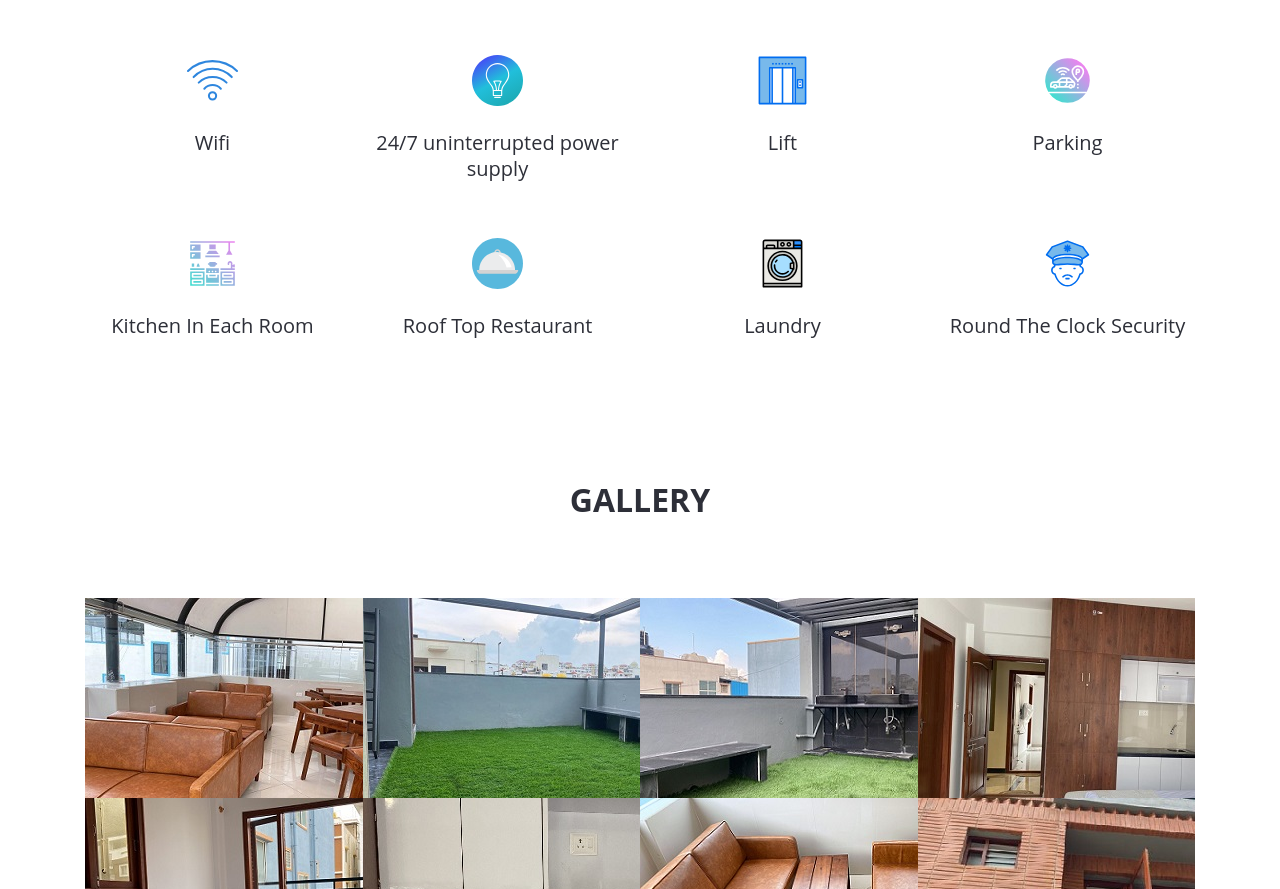
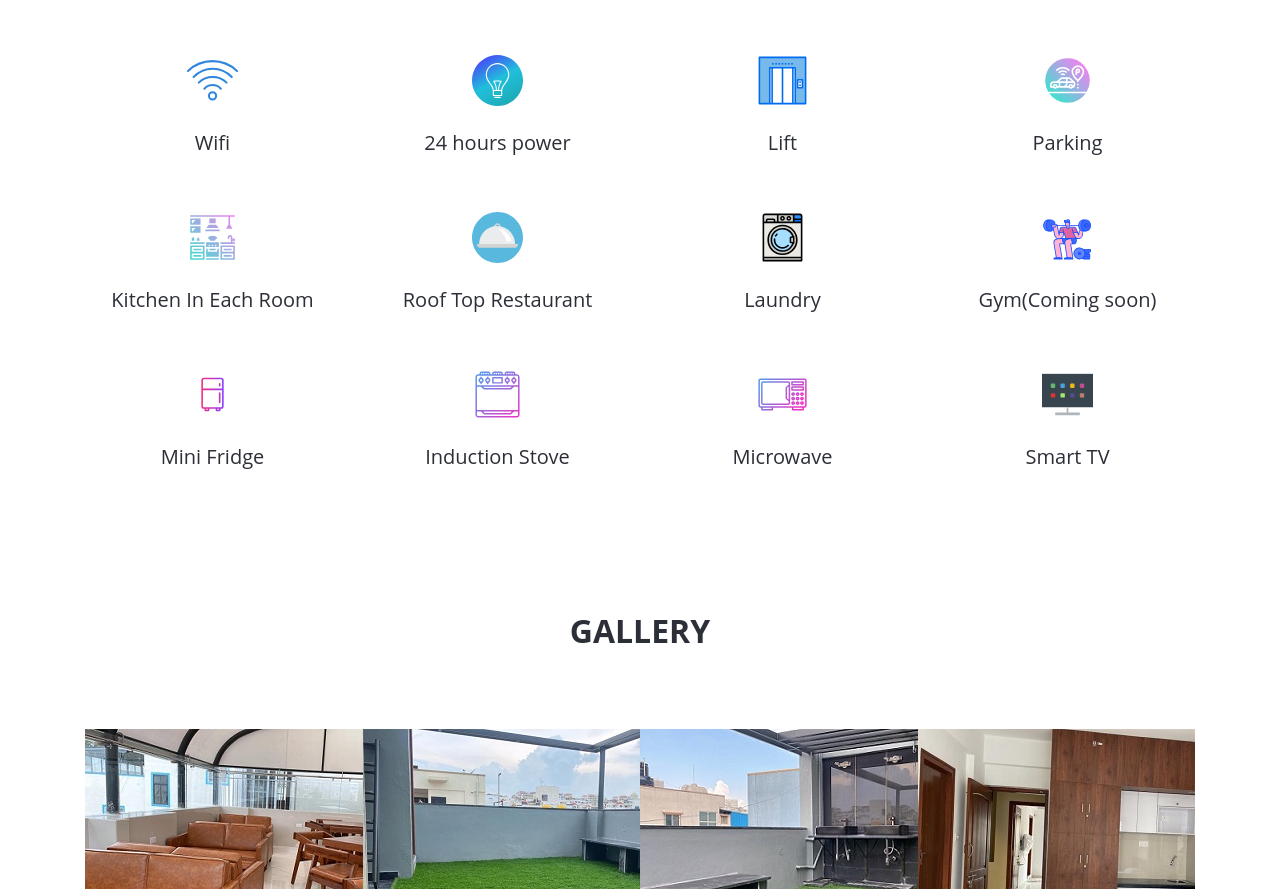
Before and after one commit to srinivasa09/mile, a plain HTML site: page index.html in a window 1280 px wide. Shown: the part 1580-2469 px from the top of the page. Drawn offline with Linux system fonts and the light colour scheme; files whose address does not match are found by name.

Commit message:
facilities

```diff
--- a/index.html
+++ b/index.html
@@ -83,13 +83,8 @@
       <div class="slider-wrapper">
         <div class="owl-carousel hero-carousel">
           <div class="hero-carousel-item">
-            <img src="assets/img/wip.jpg" alt="">
-            <div class="img-caption">
-              <h1 class="mb-4">Website Work In Progress</h1>
-            </div>
+            <img src="assets/img/main.jpg" alt="">
           </div>
-
-
         </div>
       </div> <!-- .slider-wrapper -->
     </div> <!-- .page-banner -->
@@ -143,7 +138,7 @@
               <div class="img-fluid mb-4">
                 <img width="20%" height="20%" src="assets/img/icons/electricity.svg" alt="">
               </div>
-              <h5>24/7 uninterrupted power supply</h5>
+              <h5>24 hours power</h5>
             </div>
           </div>
 
@@ -195,11 +190,48 @@
           <div class="col-md-6 col-lg-4 col-xl-3 py-3 mb-3">
             <div class="text-center">
               <div class="img-fluid mb-4">
-                <img width="20%" height="20%" src="assets/img/icons/security.svg" alt="">
+                <img width="20%" height="20%" src="assets/img/icons/gym.svg" alt="">
               </div>
-              <h5>Round The Clock Security</h5>
+              <h5>Gym(Coming soon)</h5>
             </div>
           </div>
+
+           <div class="col-md-6 col-lg-4 col-xl-3 py-3 mb-3">
+            <div class="text-center">
+              <div class="img-fluid mb-4">
+                <img width="20%" height="20%" src="assets/img/icons/fridge.svg" alt="">
+              </div>
+              <h5>Mini Fridge</h5>
+            </div>
+          </div>
+
+           <div class="col-md-6 col-lg-4 col-xl-3 py-3 mb-3">
+            <div class="text-center">
+              <div class="img-fluid mb-4">
+                <img width="20%" height="20%" src="assets/img/icons/induction.svg" alt="">
+              </div>
+              <h5>Induction Stove</h5>
+            </div>
+          </div>
+
+           <div class="col-md-6 col-lg-4 col-xl-3 py-3 mb-3">
+            <div class="text-center">
+              <div class="img-fluid mb-4">
+                <img width="20%" height="20%" src="assets/img/icons/microwave.svg" alt="">
+              </div>
+              <h5>Microwave</h5>
+            </div>
+          </div>
+
+           <div class="col-md-6 col-lg-4 col-xl-3 py-3 mb-3">
+            <div class="text-center">
+              <div class="img-fluid mb-4">
+                <img width="20%" height="20%" src="assets/img/icons/smart_tv.svg" alt="">
+              </div>
+              <h5>Smart TV</h5>
+            </div>
+          </div>
+
 
         </div>
       </div> <!-- .container -->
@@ -372,7 +404,7 @@ $(document).ready(function() {
         image: {
           tError: '<a href="%url%">The image #%curr%</a> could not be loaded.',
           titleSrc: function(item) {
-            return item.el.attr('title') + '<small>by Marsel Van Oosten</small>';
+            return '';
           }
         }
       });
@@ -390,15 +422,10 @@ $(document).ready(function() {
         image: {
           tError: '<a href="%url%">The image #%curr%</a> could not be loaded.',
           titleSrc: function(item) {
-            return item.el.attr('title') + '<small>by Marsel Van Oosten</small>';
+            return '';
           }
         }
       });
-
-
-
-
-
 });
 
 </script>
```
Also changed, not shown: assets/img/icons/fridge.svg (added), assets/img/icons/gym.svg (added), assets/img/icons/induction.svg (added), assets/img/icons/microwave.svg (added), assets/img/icons/smart_tv.svg (added), assets/img/main.jpg (added).
